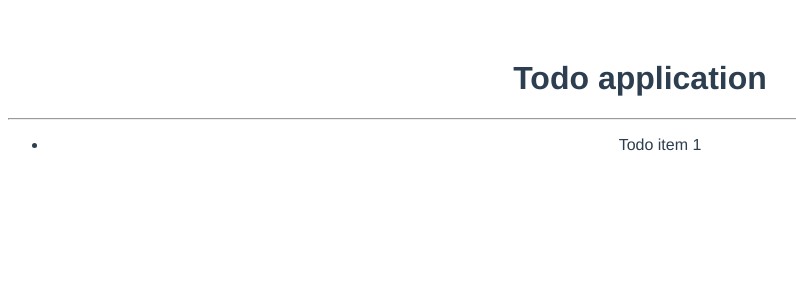
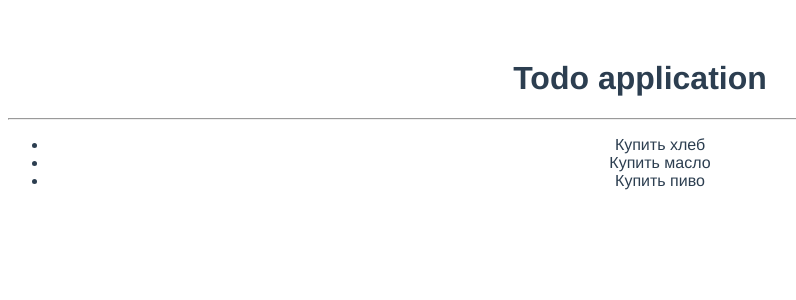
Before and after one commit to TheSirsh/todo-vue, a Vue app in the folder todo-vue/: page / in a window 1280 px wide. Shown: the top 300 px of the page, without its empty margins (0-796 px from the left). Built offline with nearby package versions, Linux system fonts and the light colour scheme.

Commit message:
feat: add todo array

```diff
--- a/todo-vue/src/App.vue
+++ b/todo-vue/src/App.vue
@@ -2,7 +2,9 @@
   <div id="app">
     <h1>Todo application</h1>
     <hr>
-    <TodoList />
+    <TodoList
+      v-bind:todos="todos"
+    />
   </div>
 </template>
 
@@ -11,6 +13,15 @@
 import TodoList from '@/components/TodoList.vue';
 export default {
   name: 'App',
+  data() {
+    return {
+      todos: [
+        {id: 1, title: "Купить хлеб", completed: false},
+        {id: 2, title: "Купить масло", completed: false},
+        {id: 3, title: "Купить пиво", completed: false},
+      ],
+    }
+  },
   components: {
     TodoList,
   }
--- a/todo-vue/src/components/TodoItem.vue
+++ b/todo-vue/src/components/TodoItem.vue
@@ -1,5 +1,16 @@
 <template>
   <li>
-    Todo item 1
+    {{ todo.title }}
   </li>
 </template>
+
+<script>
+export default {
+  props: {
+    todo: {
+      type: Object,
+      required: true,
+    }
+  }
+}
+</script>
--- a/todo-vue/src/components/TodoList.vue
+++ b/todo-vue/src/components/TodoList.vue
@@ -1,7 +1,10 @@
 <template>
   <div>
     <ul>
-      <TodoItem />
+      <TodoItem
+        v-for="todo of todos"
+        v-bind:todo="todo"
+      />
     </ul>
   </div>
 </template>
@@ -9,6 +12,7 @@
 <script>
 import TodoItem from '@/components/TodoItem.vue';
 export default {
+    props: ["todos"],
     components: {
         TodoItem,
     }
```
